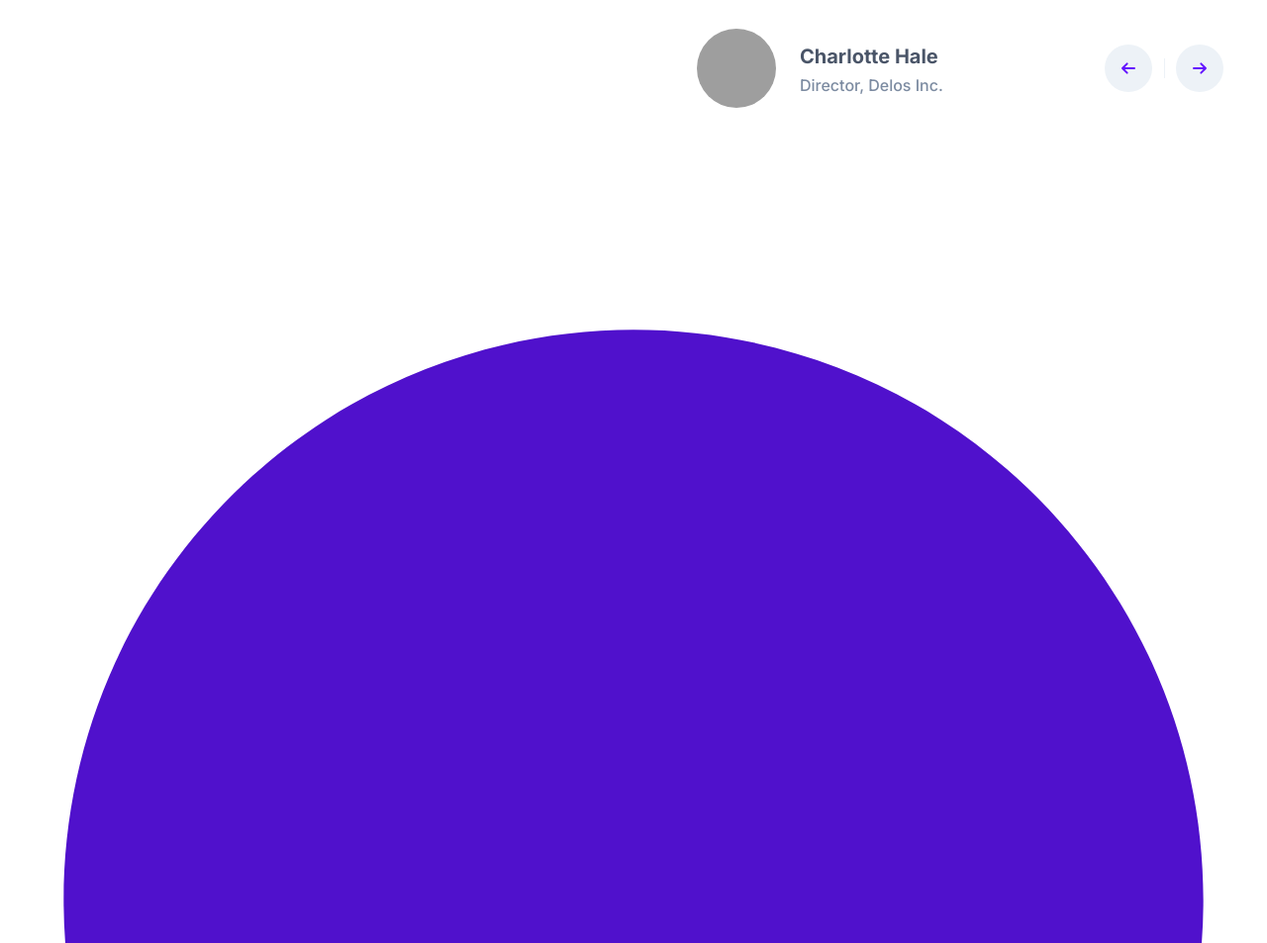
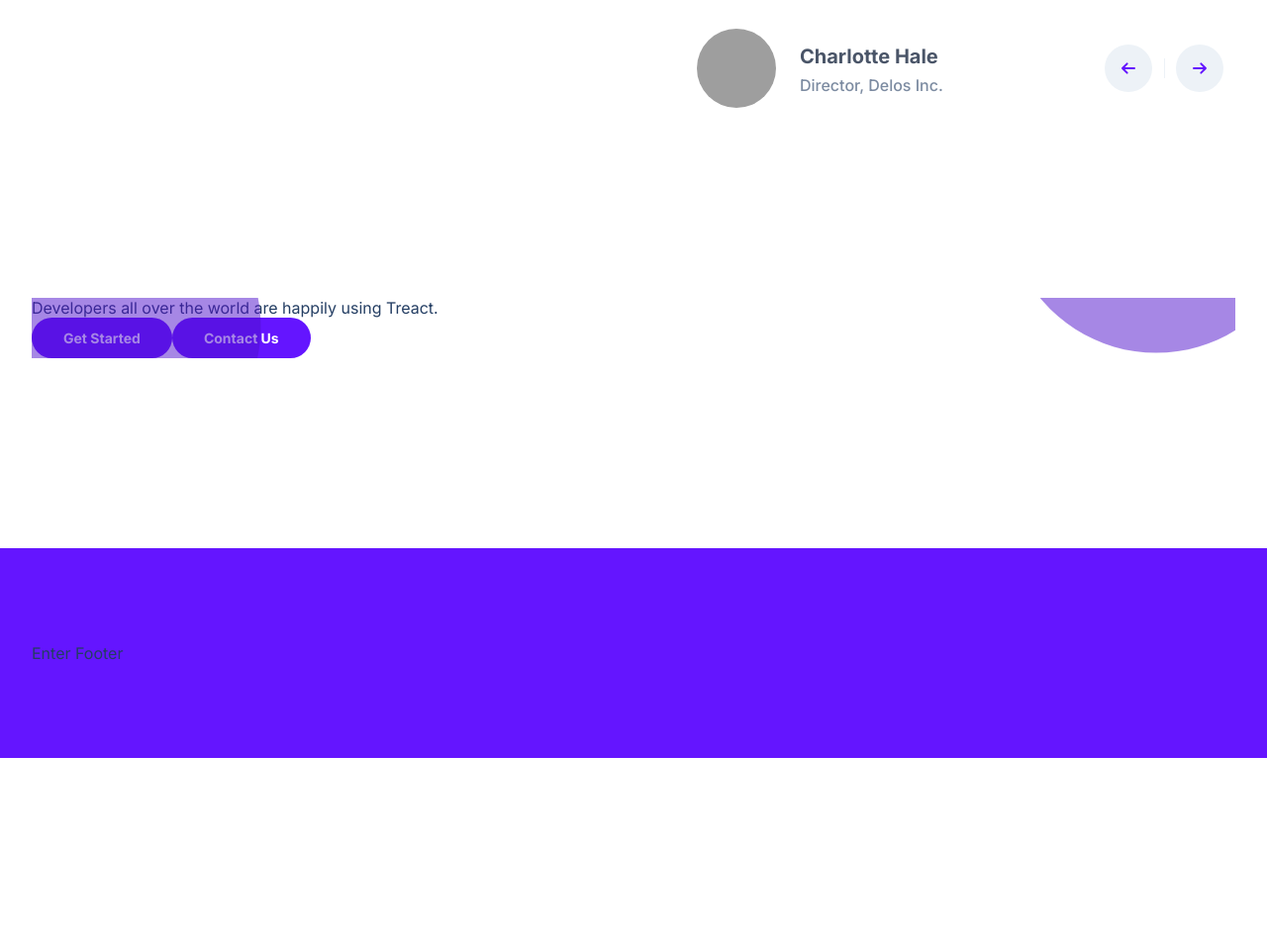
Before and after one commit to Gail-Deadwyler/treact-final-project, a plain HTML site: page index.html in a window 1280 px wide. Shown: the part 5435-6388 px from the top of the page at 99% size. After the commit the page ends 6201 px from the top, so only its background shows below. Drawn offline with Linux system fonts and the light colour scheme; grey boxes are pictures that could not be loaded.

Commit message:
add styling for svg .start__blob--1 and svg .start__blob--2

```diff
--- a/style.css
+++ b/style.css
@@ -1047,6 +1047,28 @@ START / CALL TO ACTION ↓
   overflow: hidden;
 }
 
+.start__blob--1 {
+  position: absolute;
+  bottom: 0px;
+  left: 0px;
+  height: 20rem;
+  width: 20rem;
+  transform: translate(-5rem, 8rem);
+  color: #5011cc;
+  opacity: 0.5;
+}
+
+.start__blob--2 {
+  position: absolute;
+  top: 0px;
+  right: 0px;
+  height: 20rem;
+  width: 20rem;
+  transform: translate(5rem, -16rem);
+  color: #5011cc;
+  opacity: 0.5;
+}
+
 /*
 
 FOOTER ↓
```
